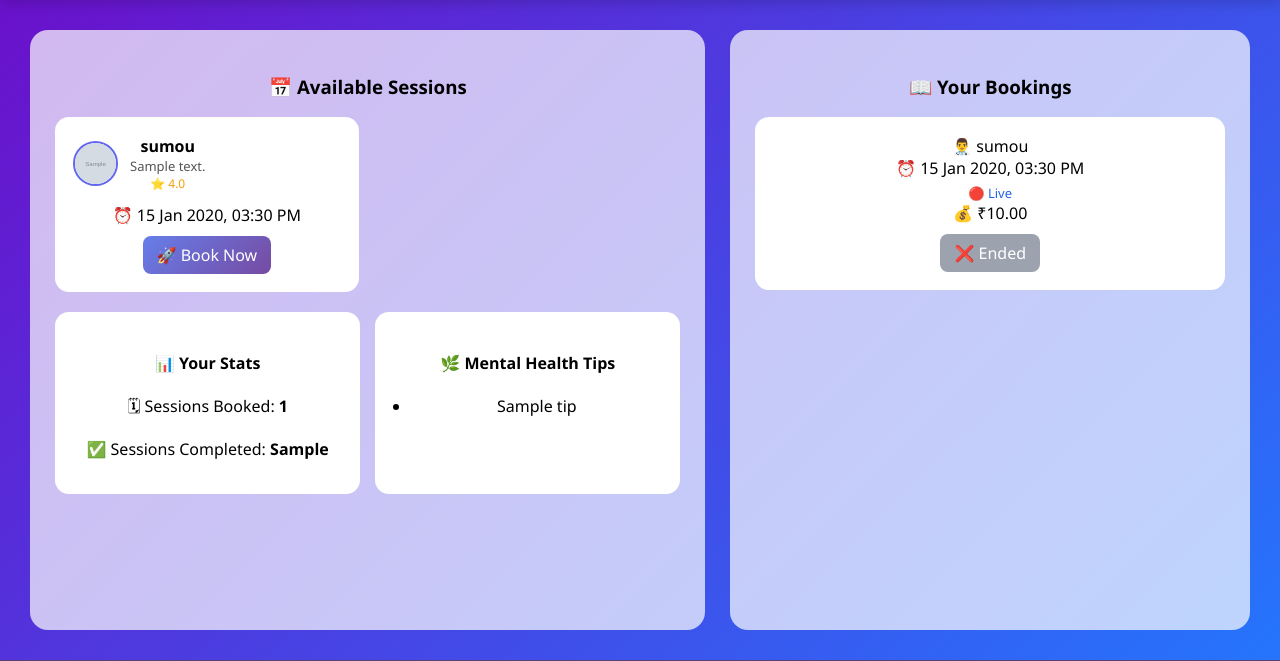
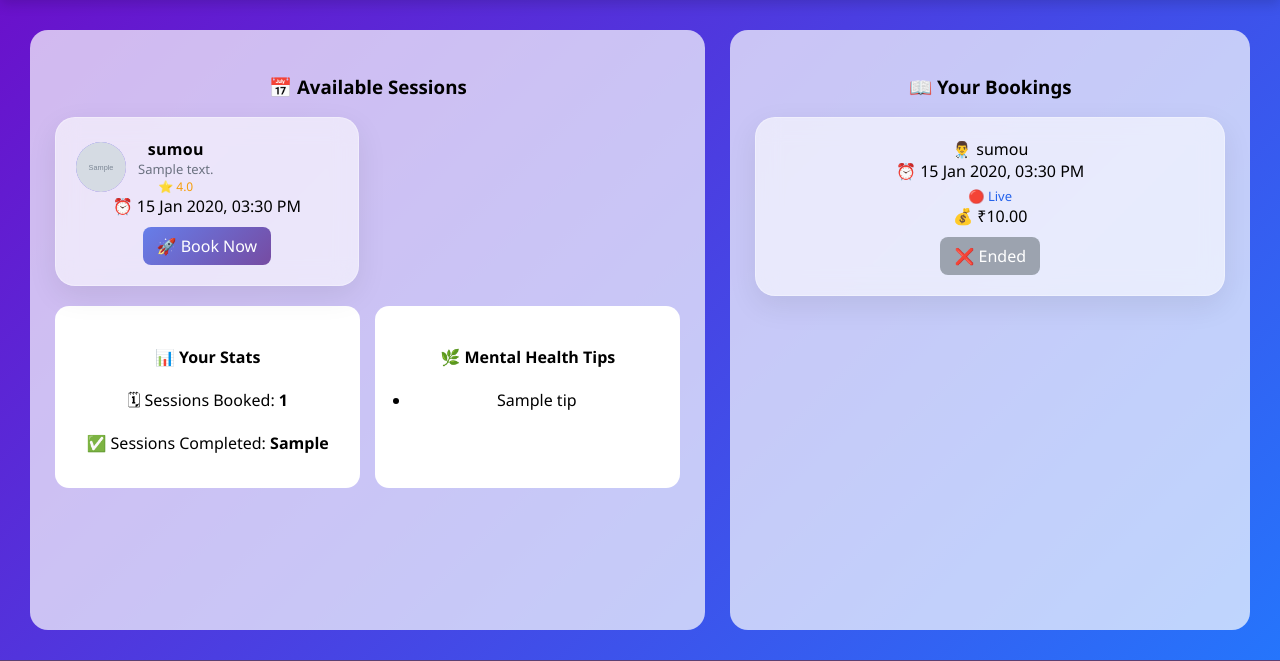
Before and after one commit to Sumouli7/Speak, a Django app: template speakproject/templates/speakproject/dashboard.html in a window 1280 px wide. Shown: the part 78-739 px from the top of the page. Run offline with Django 5.2, Linux system fonts and the light colour scheme; data comes from the database, SQL or seed files in the repository; tables that the repository leaves empty hold one stand-in row (values such as "Sample post"); the template is opened without the code that fills it: values that come from a table or form of the project are taken from there, most other values are stand-ins (such as "Sample title", 1, 10 or a date in 2020); grey boxes marked "Sample" are stand-in pictures.

Commit message:
premium UI upgrade

```diff
--- a/speakproject/templates/speakproject/dashboard.html
+++ b/speakproject/templates/speakproject/dashboard.html
@@ -36,30 +36,44 @@ body {
 
 /* CARD */
 .card {
-    background: white;
-    padding: 18px;
-    border-radius: 14px;
+    background: rgba(255, 255, 255, 0.6);
+    backdrop-filter: blur(12px);
+    border-radius: 20px;
+    padding: 20px;
+    box-shadow: 0 10px 30px rgba(0,0,0,0.08);
+    transition: all 0.3s ease;
+    border: 1px solid rgba(255,255,255,0.3);
+}
+
+.card:hover {
+    transform: translateY(-6px);
+    box-shadow: 0 18px 40px rgba(0,0,0,0.12);
 }
 
 /* PROFILE */
-.profile-section {
+.profile-pic {
+    width: 50px;
+    height: 50px;
+    border-radius: 50%;
+    background: linear-gradient(135deg, #6366f1, #8b5cf6);
     display: flex;
-    gap: 10px;
-    margin-bottom: 12px;
+    align-items: center;
+    justify-content: center;
+    color: white;
+    font-weight: bold;
+    font-size: 18px;
+    border: none;
 }
 
-.profile-pic {
-    width: 45px;
-    height: 45px;
-    border-radius: 50%;
-    border: 2px solid #6366f1;
-    object-fit: cover;
+.name {
+    font-size: 18px;
+    font-weight: 600;
+    letter-spacing: 0.3px;
 }
 
-/* TEXT */
 .desc {
     font-size: 13px;
-    color: #555;
+    color: #6b7280;
 }
 
 /* BUTTONS */
```
